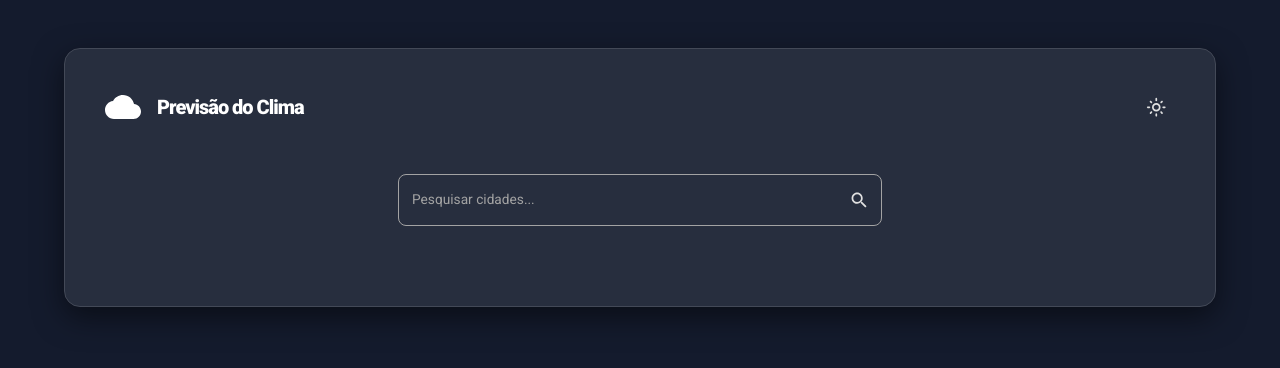
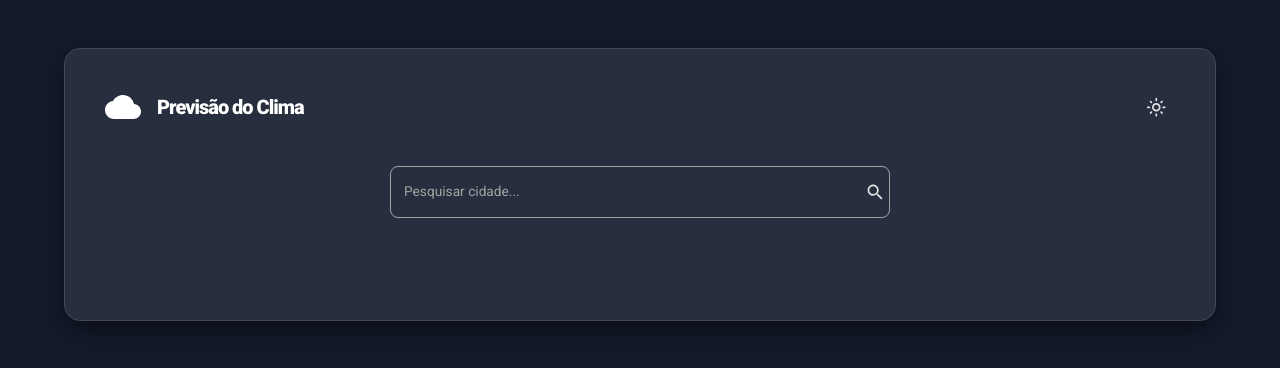
Before and after one commit to JoaoVictor-Nunes/climaApp, a React (Vite) app: page / in a window 1280 px wide. Shown: the top 368 px of the page. Built offline with nearby package versions, Linux system fonts and the light colour scheme; no server answers.

Commit message:
atualizacao de tratamento de erros quando a cidade nao existe na API.

```diff
--- a/src/Components/ClimaAtual.tsx
+++ b/src/Components/ClimaAtual.tsx
@@ -1,7 +1,6 @@
 import { Box, Typography, Paper, CircularProgress, Alert, useTheme } from '@mui/material';
 import { useWeather } from '../Context/climaContext';
 
-// Importando os ícones do pacote Material UI
 import WbSunnyIcon from '@mui/icons-material/WbSunny';
 import CloudIcon from '@mui/icons-material/Cloud';
 import FoggyIcon from '@mui/icons-material/Foggy';
@@ -122,14 +121,12 @@ export const ClimaAtual = () => {
             {current_weather.humidity !== undefined && (
               <Box sx={{ display: 'flex', alignItems: 'center', gap: 1 }}>
                 <OpacityIcon sx={{ color: '#3b82f6', fontSize: 24 }} />
-                {/* CORREÇÃO: fontWeight movido para o sx */}
                 <Typography sx={{ fontWeight: 500 }}>{current_weather.humidity}%</Typography>
               </Box>
             )}
 
             <Box sx={{ display: 'flex', alignItems: 'center', gap: 1 }}>
               <AirIcon sx={{ color: theme.palette.mode === 'dark' ? '#9ca3af' : '#6b7280', fontSize: 24 }} />
-              {/* CORREÇÃO: fontWeight movido para o sx */}
               <Typography sx={{ fontWeight: 500 }}>{current_weather.windspeed} km/h</Typography>
             </Box>
           </Box>
--- a/src/Components/SearchBar.tsx
+++ b/src/Components/SearchBar.tsx
@@ -8,7 +8,8 @@ export const SearchBar = () => {
     const theme = useTheme();
     const colors = tokens(theme.palette.mode);
     const [searchCity, setSearchCity] = useState('');
-    const { searchLocation, clearWeather } = useWeather();
+
+    const { searchLocation, clearWeather, error, setError } = useWeather();
 
     useEffect(() => {
         const timer = setTimeout(() => {
@@ -16,13 +17,12 @@ export const SearchBar = () => {
                 searchLocation(searchCity);
             } else if (searchCity.trim().length === 0) {
                 clearWeather();
+                if (setError) setError(null);
             }
         }, 800);
 
-        return () => {
-            clearTimeout(timer);
-        };
-    }, [searchCity, searchLocation, clearWeather]);
+        return () => clearTimeout(timer);
+    }, [searchCity, searchLocation, clearWeather, setError]);
 
     const handleSubmit = (e?: SyntheticEvent) => {
         if (e) e.preventDefault();
@@ -31,11 +31,16 @@ export const SearchBar = () => {
         }
     };
 
+    const handleChange = (e: React.ChangeEvent<HTMLInputElement>) => {
+        setSearchCity(e.target.value);
+        if (error && setError) setError(null);
+    };
+
     return (
         <Box
             component="form"
             onSubmit={handleSubmit}
-            sx={{ width: '100%', maxWidth: 500, margin: '0 auto', p: 1 }}
+            sx={{ width: '100%', maxWidth: 500, margin: '0 auto' }}
             noValidate
             autoComplete="off"
         >
@@ -43,9 +48,13 @@ export const SearchBar = () => {
                 id="barraPesquisa"
                 fullWidth
                 value={searchCity}
-                onChange={(e) => setSearchCity(e.target.value)}
-                label="Pesquisar cidades..."
+                onChange={handleChange}
+                label="Pesquisar cidade..."
                 variant="outlined"
+
+                error={!!error}
+                helperText={error || " "}
+
                 slotProps={{
                     input: {
                         endAdornment: (
@@ -53,8 +62,7 @@ export const SearchBar = () => {
                                 <IconButton
                                     onClick={handleSubmit}
                                     edge="end"
-                                    sx={{ color: colors.grey[100], paddingRight: 2}}
-                                    aria-label="buscar cidade"
+                                    sx={{ color: error ? colors.redAccent[500] : colors.grey[100] }}
                                 >
                                     <SearchIcon />
                                 </IconButton>
@@ -65,7 +73,6 @@ export const SearchBar = () => {
                 sx={{
                     width: "100%",
                     '& .MuiOutlinedInput-root': {
-
                         borderRadius: 2,
                         paddingRight: 1,
                         '& fieldset': {
@@ -87,6 +94,12 @@ export const SearchBar = () => {
                     '& .MuiOutlinedInput-input': {
                         color: colors.grey[100],
                     },
+                    '& .MuiFormHelperText-root': {
+                        fontSize: '0.875rem',
+                        fontWeight: 500,
+                        marginTop: '6px',
+                        marginLeft: '4px',
+                    },
                 }}
             />
         </Box>
--- a/src/Context/climaContext.tsx
+++ b/src/Context/climaContext.tsx
@@ -108,6 +108,7 @@ export const WeatherProvider = ({ children }: { children: ReactNode }) => {  con
         weatherData,
         isLoading,
         error,
+        setError,
         isDarkMode,
         searchLocation: handleSearchLocation,
         toggleTheme,
--- a/src/types/tipagem.tsx
+++ b/src/types/tipagem.tsx
@@ -60,6 +60,7 @@ export interface WeatherState {
 
 export interface WeatherContextType extends WeatherState {
   searchLocation: (query: string) => Promise<void>;
+  setError: React.Dispatch<React.SetStateAction<string | null>>;
   toggleTheme: () => void;
   clearWeather: () => void;
 }
```
